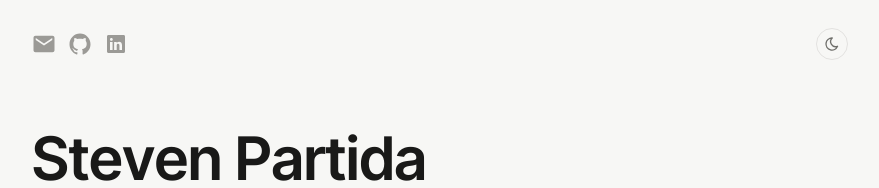
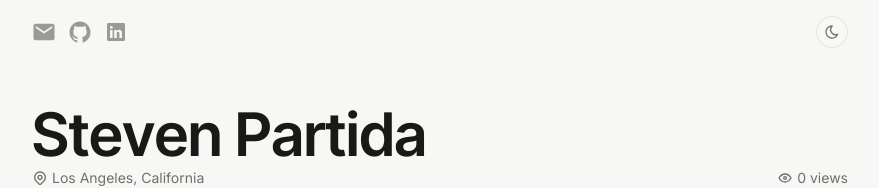
Before and after one commit to npx-steven/steven, a Next.js app: page / in a window 1280 px wide. Shown: the top 188 px of the page, without its empty margins (200-1079 px from the left). Built offline with nearby package versions, Linux system fonts and the light colour scheme; no server answers; the database is empty.

Commit message:
social bar is not a sticky to top header

```diff
--- a/components/sections/social-bar.tsx
+++ b/components/sections/social-bar.tsx
@@ -27,8 +27,9 @@ const socials = [
 
 function SocialBar() {
   return (
+    <div className="sticky top-0 z-50 bg-background">
       <section className="content flex flex-row justify-between items-center">
-      <div className="flex flex-row items-center gap-3 py-8">
+        <div className="flex flex-row items-center gap-3 py-5">
           {socials.map(({ href, label, Icon, duration }) => {
             const external = !href.startsWith("mailto:");
             return (
@@ -50,6 +51,7 @@ function SocialBar() {
         </div>
         <ThemeToggle />
       </section>
+    </div>
   );
 }
 
```
Lines whose indentation alone changed are shown as unchanged.
